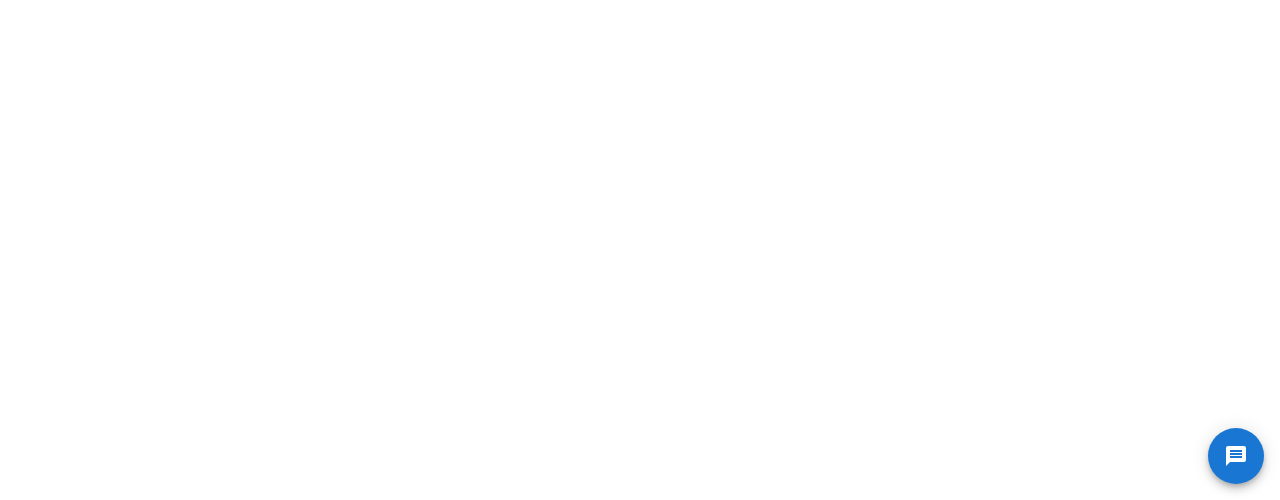
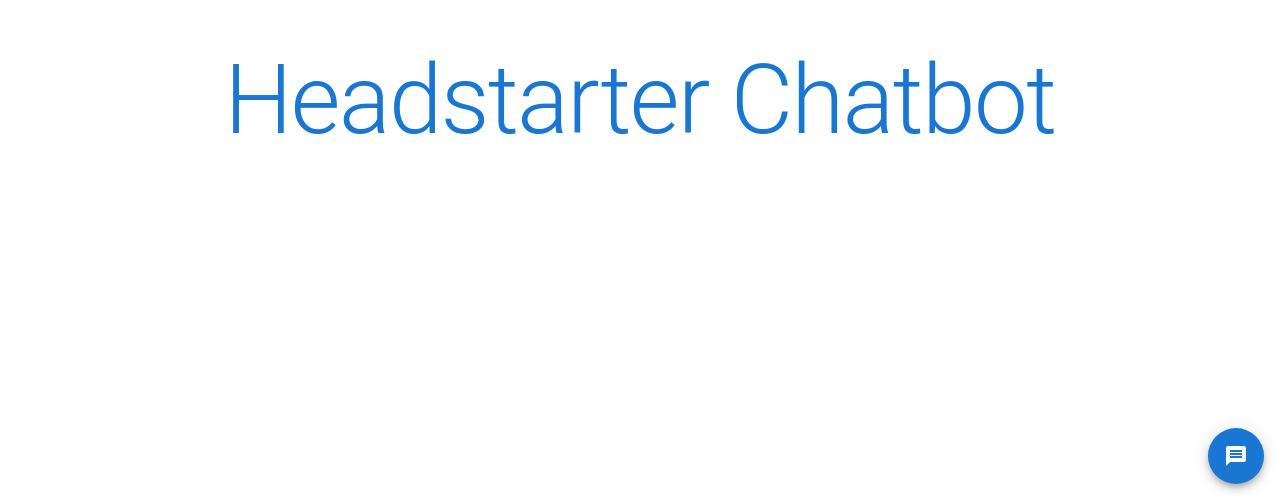
Before and after one commit to giuliobarde/Chat_Support, a Next.js app: page / in a window 1280 px wide. Shown: the part 300-800 px from the top of the page. Built offline with nearby package versions, Linux system fonts and the light colour scheme.

Commit message:
gpt downgrade

```diff
--- a/app/api/chat/route.js
+++ b/app/api/chat/route.js
@@ -36,7 +36,7 @@
         { role: "system", content: systemPrompt },
         ...data.messages
       ],
-      model: "gpt-4",
+      model: "gpt-3.5-turbo",
       stream: true,
     });
 
--- a/app/page.js
+++ b/app/page.js
@@ -1,6 +1,6 @@
 "use client";
 
-import { Box, TextField, IconButton, Stack, Fab } from '@mui/material';
+import { Box, TextField, IconButton, Stack, Fab, Typography } from '@mui/material';
 import { useState, useRef, useEffect } from 'react';
 import MessageIcon from '@mui/icons-material/Message'; // Import an icon for the button
 import SendIcon from '@mui/icons-material/Send'; // Import an icon for the send button
@@ -85,8 +85,17 @@
       display="flex"
       flexDirection="column"
       alignItems="center"
+      justifyContent="center"
       position="relative"
     >
+      <Typography
+        variant="h1"
+        component="h1"
+        style={{ color: "#1976d2" }}
+      >
+        Headstarter Chatbot
+      </Typography>
+
       {showChat && (
         <Box
           width="400px"
```
